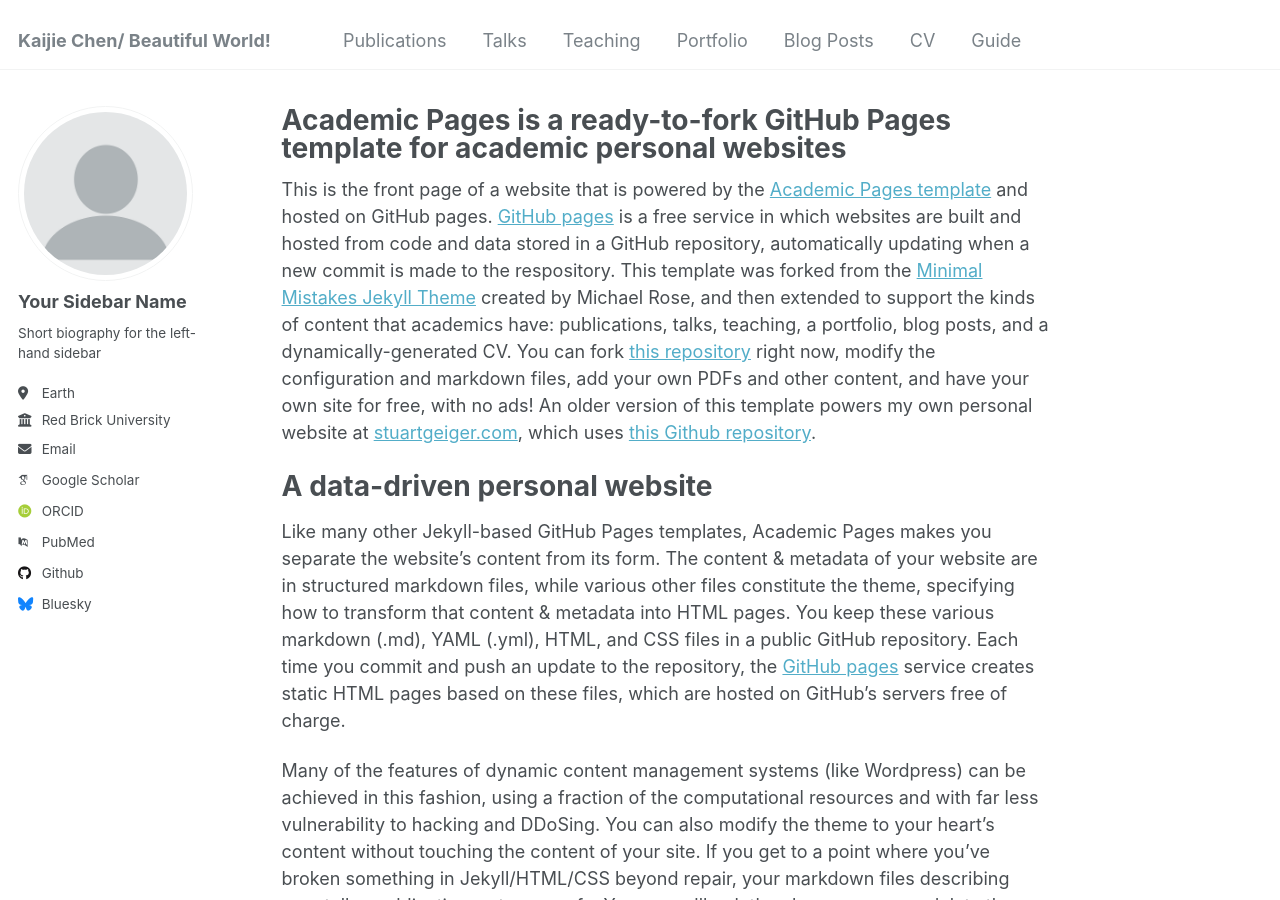
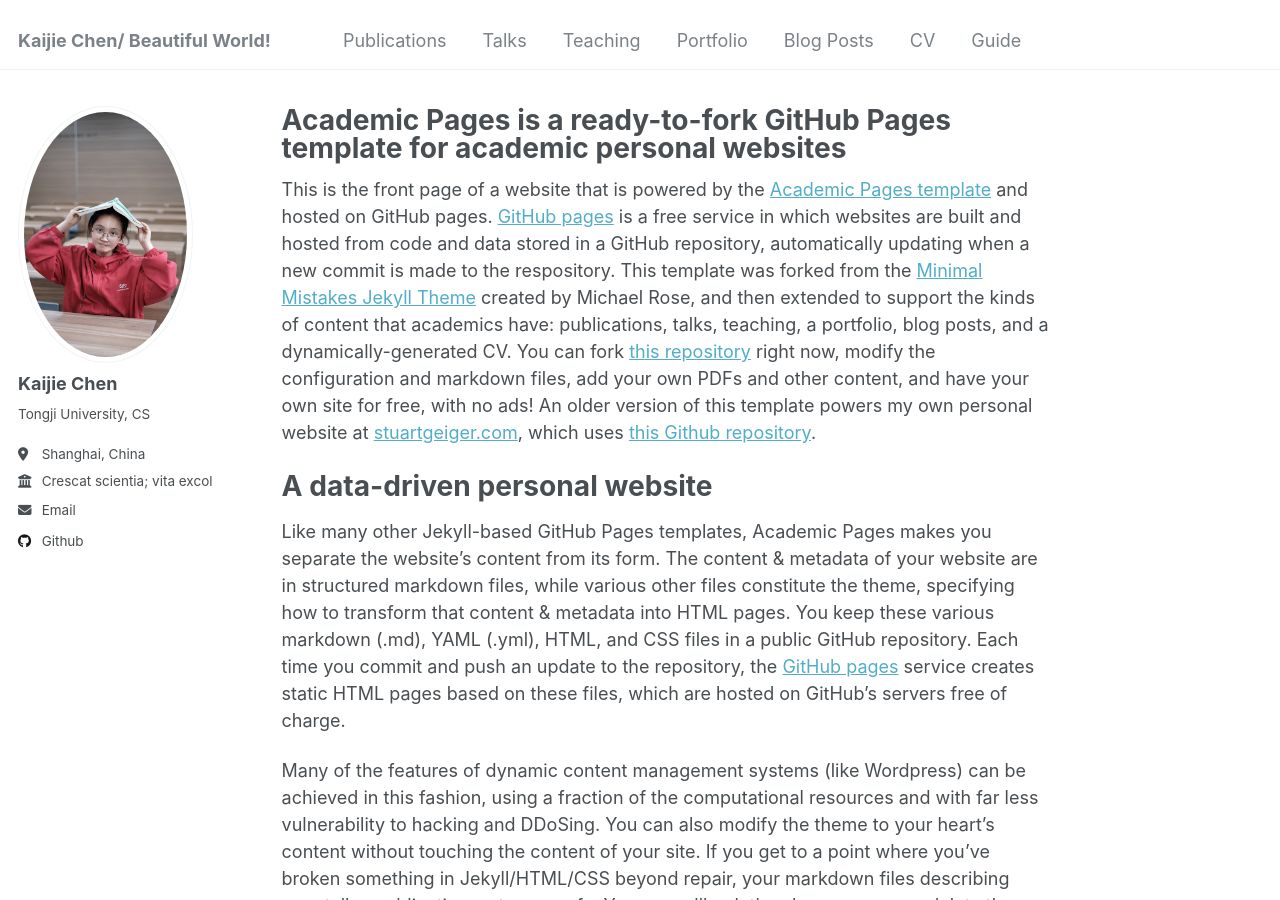
Before and after one commit to jkkjjj/jkkjjj.github.io, a Jekyll site: the page built from _pages/about.md, in a window 1280 px wide and 900 px high. Built offline with Jekyll 4.4.1, drawn with Linux system fonts in a browser that asks for light colours; some web fonts are replaced.

Commit message:
Add existing file

```diff
--- a/_config.yml
+++ b/_config.yml
@@ -11,7 +11,7 @@
 title                    : "Kaijie Chen/ Beautiful World!"
 title_separator          : "-"
 name                     : &name "Kaijie Chen"
-description              : &description " Crescat scientia; vita excolatur"
+description              : &description "Crescat scientia; vita excolatur"
 url                      : https://academicpages.github.io # the base hostname & protocol for your site e.g. "https://mmistakes.github.io"
 baseurl                  : "" # the subpath of your site, e.g. "/blog"
 repository               : "academicpages/academicpages.github.io"
@@ -22,33 +22,33 @@
 author:
   # Biographic information
   avatar           : "profile.png"
-  name             : "Your Sidebar Name"
+  name             : "Kaijie Chen"
   pronouns         : # example: "she/her"
-  bio              : "Short biography for the left-hand sidebar"
-  location         : "Earth"
-  employer         : "Red Brick University"
+  bio              : "Tongji University, CS"
+  location         : "Shanghai, China"
+  employer         : "Crescat scientia; vita excolatur"
   uri              : # URL
-  email            : "none@example.org"
+  email            : "jkkjjj715@gmail.com"
 
   # Academic websites
   arxiv            : # URL - Update with the correct link to your profile
-  googlescholar    : "https://scholar.google.com/citations?user=PS_CX0AAAAAJ"
+  googlescholar    : #"https://scholar.google.com/citations?user=PS_CX0AAAAAJ"
   impactstory      : # URL
-  orcid            : "http://orcid.org/yourorcidurl"
+  orcid            : #"http://orcid.org/yourorcidurl"
   semantic         : # URL
-  pubmed           : "https://www.ncbi.nlm.nih.gov/pubmed/?term=john+snow"
+  pubmed           : #"https://www.ncbi.nlm.nih.gov/pubmed/?term=john+snow"
   researchgate     : # URL
 
   # Repositories and software development
   bitbucket        : # Username - Update with your username on the site
   codepen          : # Username
   dribbble         : # Username
-  github           : "academicpages"
+  github           : "jkkjjj"
   kaggle           : # Username
   stackoverflow    : # User number or user number and name (i.e., use "1" or "1/jeff-atwood")
 
   # Social media
-  bluesky          : "bsky.app" # Replace this with you Bluesky username
+  bluesky          : #"bsky.app" # Replace this with you Bluesky username
   facebook         : # Username
   flickr           : # Username
   foursquare       : # Username
```
Also changed, not shown: images/profile.png.
